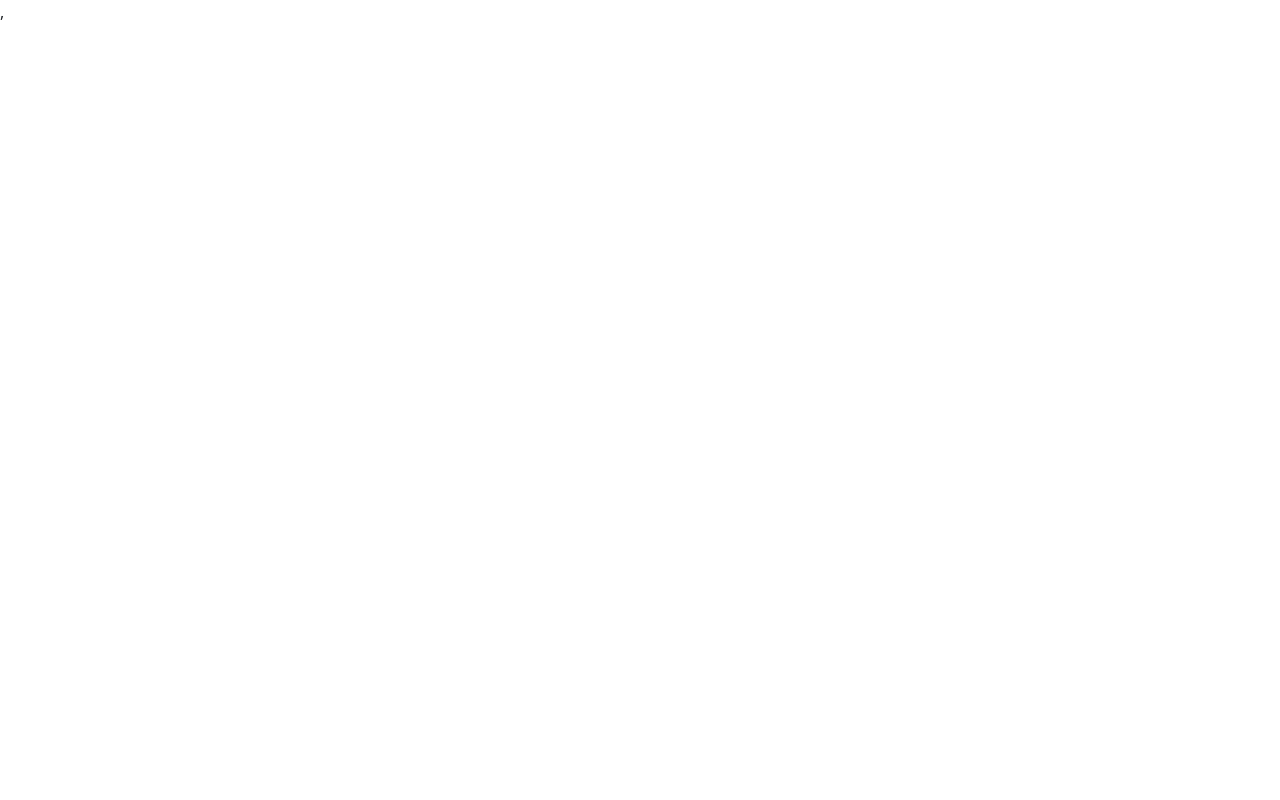
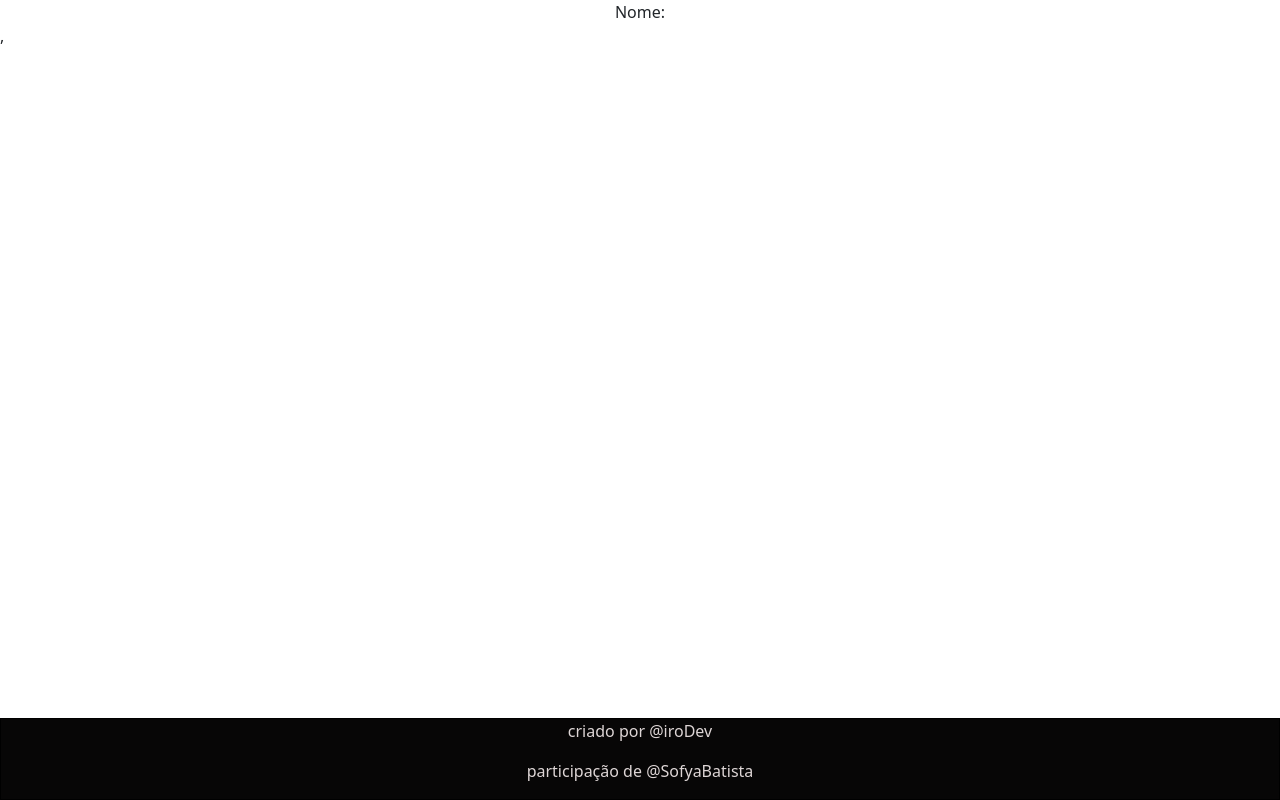
Before and after one commit to iroDevs/React-HelpSomeone, a React (Create React App) app in the folder help-someone/: page /NeedHelp in a window 1280 px wide. Built offline with nearby package versions, Linux system fonts and the light colour scheme.

Commit message:
firts commit

```diff
--- a/help-someone/src/App.js
+++ b/help-someone/src/App.js
@@ -1,6 +1,7 @@
 import './App.css';
 import { Route } from "react-router-dom";
 import Inicial from './Pages/Inicial';
+import PrecisoDeAjuda from './Pages/PrecisoDeAjuda'
 
 //css
 import 'bootstrap/dist/css/bootstrap.min.css';
@@ -10,6 +11,7 @@ function App() {
   return (
     <div className="App">
       <Route exact path="/" render={(...props)=> < Inicial />} />
+      <Route exact path="/NeedHelp" render={(...props)=> < PrecisoDeAjuda />} />
     </div>
   );
 }
--- a/help-someone/src/Pages/Inicial.jsx
+++ b/help-someone/src/Pages/Inicial.jsx
@@ -1,26 +1,38 @@
 import React, {useContext,useEffect,useState} from 'react'
 import Button from 'react-bootstrap/Button';
 import Footer from '../Components/Footer'
+import { useHistory } from "react-router-dom"
+
 import './css/inicial.css'
 
 
 
 export default function Inicial() {
   const [profile , setProfile] = useState('')
+  let history = useHistory()
+  function HandleClickNeedHelp(){
+    history.push("/NeedHelp");
+  }
+
+  function HandleClickHelp(){
+    console.log("aaa");
+  }
   return (
     <div className="principal-page ">
 
       <div className="left-side">
         <h1 className="left-side-text">Precisa de ajuda?</h1>
         <div className="left-button">
-          <Button variant="outline-primary" size="lg">Preciso de ajuda</Button>
+
+           <Button variant="outline-dark" onClick={HandleClickNeedHelp} size="lg">Preciso de ajuda</Button>
+
       </div>
       </div>
         <div className="right-side">
           <h1 className="right-side-text">Quer Ajudar?</h1>
         <div className="right-button">
 
-        <Button variant="outline-light" size="lg">Eu Posso Ajudar</Button>
+        <Button variant="outline-light" onClick={HandleClickHelp} size="lg">Eu Posso Ajudar</Button>
 
             </div>
           </div>
--- a/help-someone/src/Pages/PrecisoDeAjuda.jsx
+++ b/help-someone/src/Pages/PrecisoDeAjuda.jsx
@@ -1,10 +1,21 @@
 import React from 'react'
-import { View, Text } from 'react-native'
+import Footer from '../Components/Footer'
+import Button from 'react-bootstrap/Button';
+import Form from 'react-bootstrap/Form';
 
 export default function PrecisoDeAjuda() {
   return (
    <div>
-     preciso de ajuda page
+     <div className="Help-form">
+      <Form>
+
+        <label>
+          Nome:
+        </label>
+      </Form>
+
+     </div>
+    <Footer></Footer>
    </div>
   )
 }
--- a/help-someone/src/Pages/css/inicial.css
+++ b/help-someone/src/Pages/css/inicial.css
@@ -19,13 +19,13 @@
 }
 
 .left-side-text {
-  color:rgb(32, 83, 252);
+  color:rgb(13, 14, 19);
 }
 
 .right-side {
   width: 100vh;
   height: 100vh;
-  background-color:rgb(32, 83, 252);
+  background-color:rgb(13, 14, 19);
 }
 
 .right-button {
```
